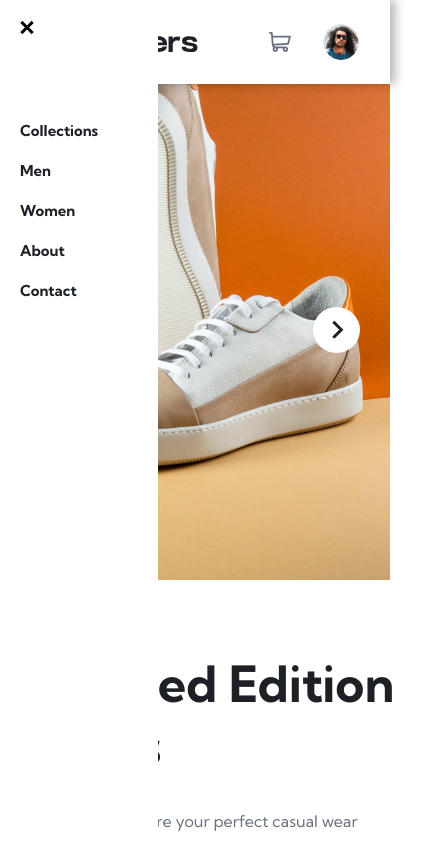
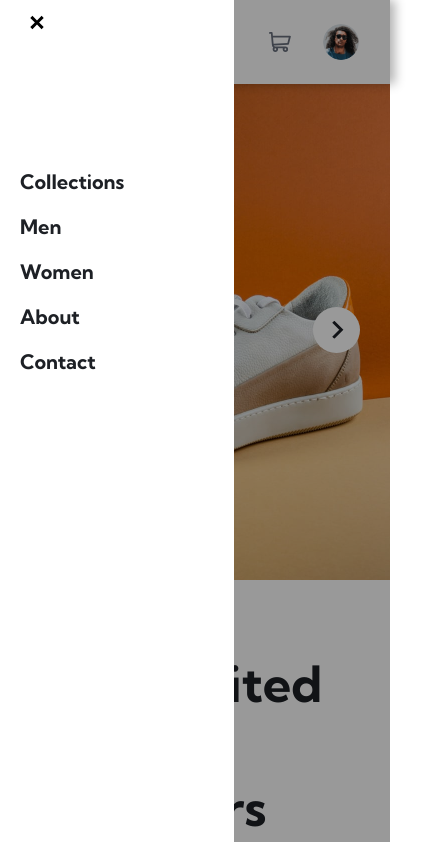
Before and after one commit to vladislav-gorovenko/challenge-6-ecommerce-product-page, a plain HTML site: page index.html in a window 390 px wide. Both pictures are taken after a click on the picture 37 px from the left and 42 px from the top of the page. Shown: the top 842 px of the page, 445 px wide, since content can reach past the window. Drawn offline with Linux system fonts and the light colour scheme.

Commit message:
made it mobile friendly

```diff
--- a/index.html
+++ b/index.html
@@ -43,6 +43,8 @@
         </div>
     </div>
     <div class="popup-menu">
+        <div class="background">
+            <div class="nav-container">
                 <img class="close-popup-menu" src="./images/icon-close.svg" alt="">
                 <ul class="nav">
                     <li>
@@ -61,6 +63,8 @@
                         <a href="#">Contact</a>
                     </li>
                 </ul>
+            </div>
+        </div>
     </div>
     <header>
         <div class="container">
--- a/style.css
+++ b/style.css
@@ -75,47 +75,6 @@ header {
 
 .menu {
     display: none;
-}
-
-.popup-menu .nav {
-    display: flex;
-    flex-direction: column;
-    justify-content: space-between;
-    align-items: flex-start;
-    margin-left: 2rem;
-    margin-top: 10rem;
-}
-
-.popup-menu .nav li {
-    margin: 2rem 0 0 0;
-}
-
-.popup-menu a {
-    color: var(--very-dark-blue);
-    font-size: 2.3rem;
-    font-weight: bold;
-}
-
-.popup-menu .nav li:hover a {
-    color: var(--dark-grayish-blue)
-}
-
-.close-popup-menu {
-    cursor: pointer;
-    position: absolute;
-    top: 2rem;
-    left: 2rem;
-}
-
-.popup-menu {
-    position: fixed;
-    height: 100vh;
-    background: var(--white);
-    display: none;
-}
-
-.popup-menu-visible {
-    display: block;
 }
 
 .nav {
@@ -597,6 +556,69 @@ main {
     cursor: pointer;
 }
 
+/* popup menu */
+
+
+.popup-menu .nav {
+    display: flex;
+    flex-direction: column;
+    justify-content: space-between;
+    align-items: flex-start;
+    margin-left: 2rem;
+    margin-top: 10rem;
+}
+
+.popup-menu .nav li {
+    margin: 2rem 0 0 0;
+}
+
+.popup-menu .nav li a {
+    color: var(--very-dark-blue);
+    font-size: 2rem;
+    font-weight: bold;
+}
+
+.popup-menu .nav li:hover a {
+    color: var(--dark-grayish-blue);
+}
+
+.close-popup-menu {
+    cursor: pointer;
+    margin: 1.5rem 3rem;
+}
+
+.popup-menu {
+    position: fixed;
+    width: 100%;
+    height: 100vh;
+    background: transparent;
+    z-index: 20;
+    display: none;
+    transition: all 0.3s ease-in-out;
+}
+
+.background {
+    background: rgba(0, 0, 0, 0.4);
+    position: absolute;
+    top: 0;
+    left: 0;
+    bottom: 0;
+    right: 0;
+}
+
+.nav-container {
+    background: var(--white);
+    position: absolute;
+    top: 0;
+    left: 0;
+    height: 100%;
+    width: 60%;
+}
+
+.popup-menu-visible {
+    display: block;
+}
+
 @media (max-width: 1510px) {
 
     .popup-main {
@@ -623,11 +645,6 @@ main {
         margin-right: 15px;
         cursor: pointer;
     }
-
-    .popup-menu {
-        z-index: 20;
-    }
-
     .nav {
         display: none;
     }
@@ -736,3 +753,29 @@ main {
     }
 
 }
+
+
+@media (max-width: 550px) {
+    .form-section {
+        flex: 1 0 100%;
+    }
+    .popup-cart {
+        width: 100%;
+    }
+}
+
+@media (max-width: 350px) {
+    .sneakers-model {
+        font-size: 4rem;
+    }
+    .sneakers-description {
+        font-size: 1.5rem;
+    }
+    .final-price {
+        font-size: 1.2rem;
+    }
+    .description-of-requisition p {
+        padding: 0 0.5rem;
+        font-size: 1.2rem;
+    }
+}
```
Lines whose indentation alone changed are shown as unchanged.
